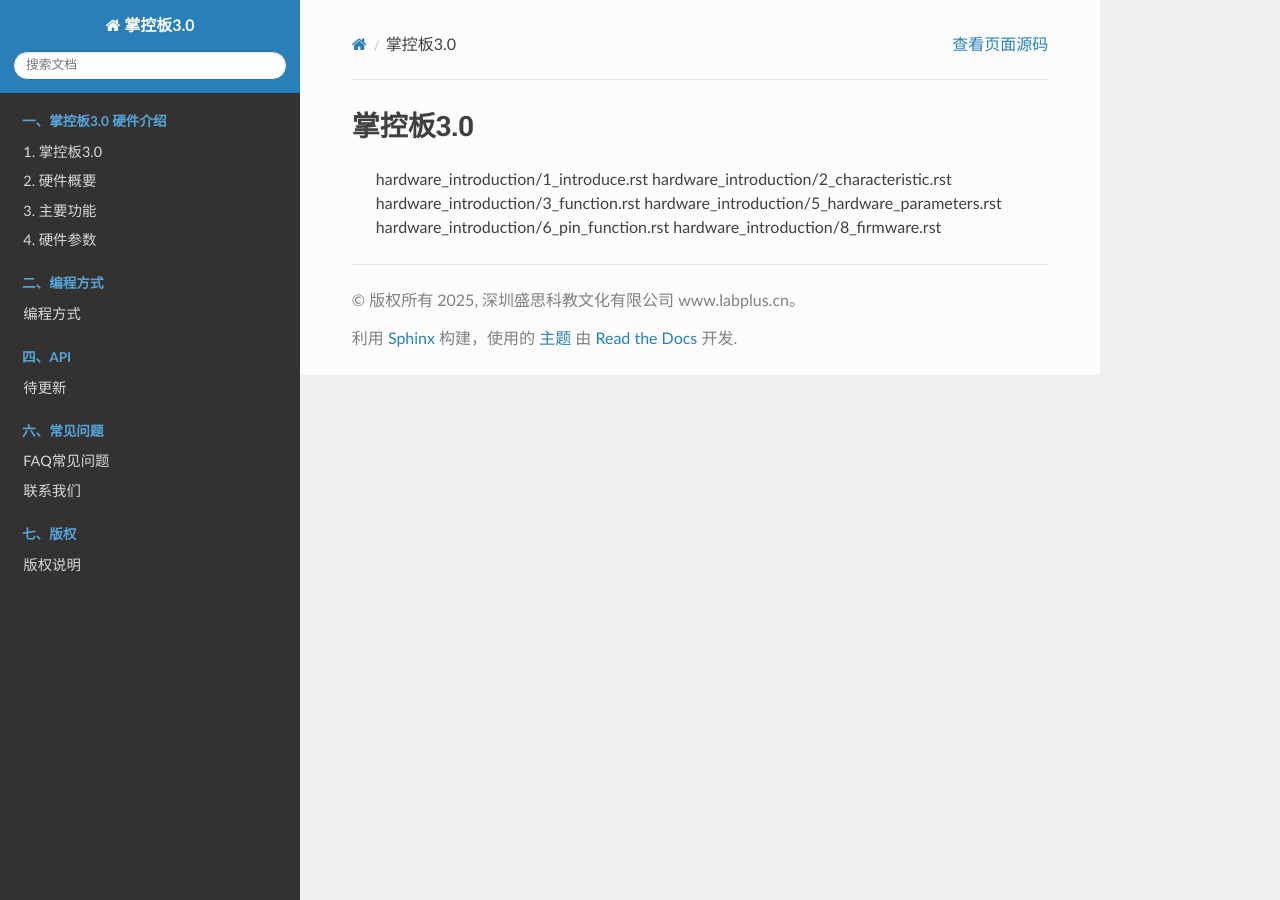
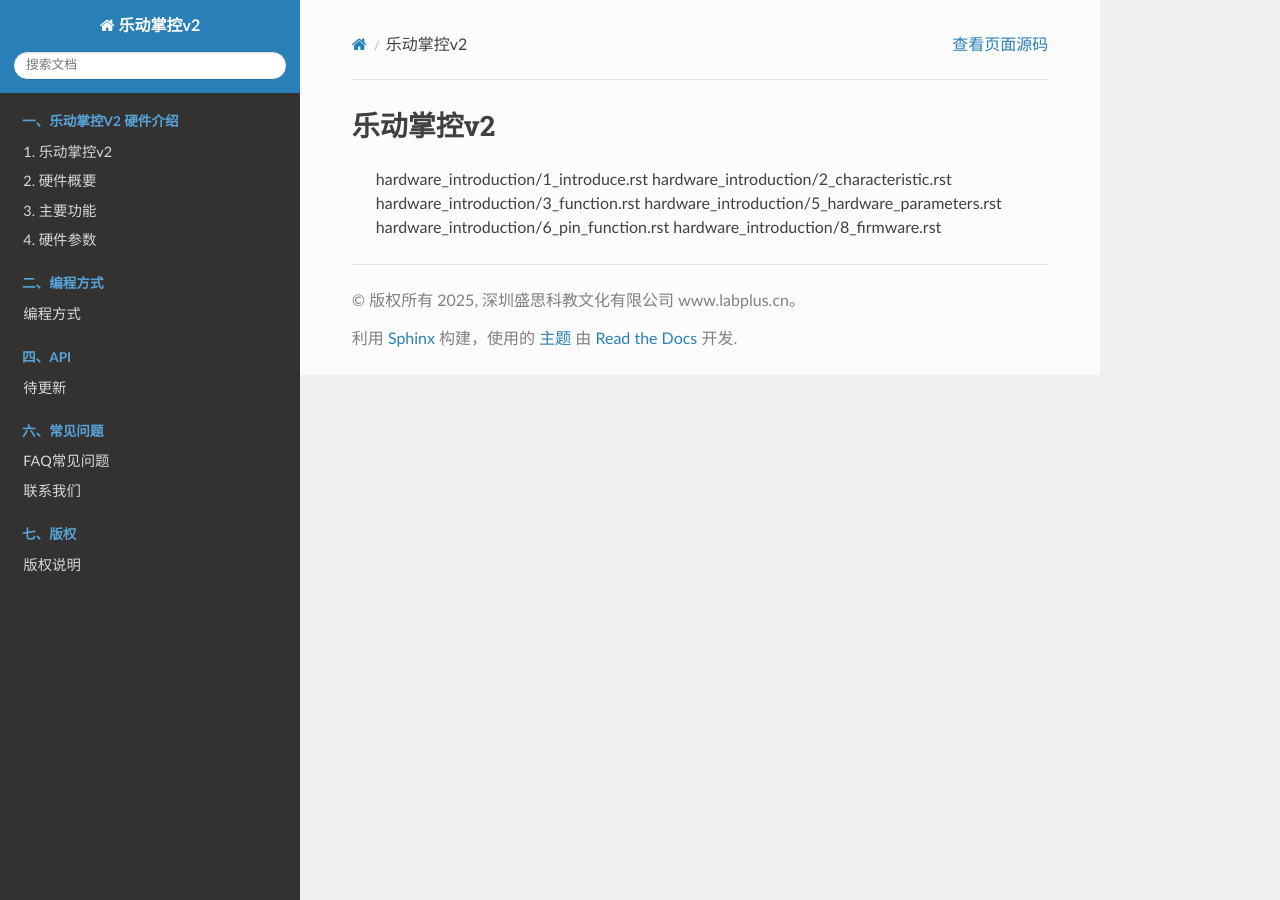
Before and after one commit to labplus-cn/labplus_ledong_v2-documentation, a Sphinx documentation site: the page built from documentation/hardware_introduction/index.rst, in a window 1280 px wide. Built offline with Sphinx 7.4.7 and the Read the Docs theme 3.1.0, drawn with Linux system fonts in a browser that asks for light colours; pages that are not in the unit, such as notebooks, are missing from menus.

Commit message:
乐动掌控v2

```diff
--- a/README.md
+++ b/README.md
@@ -1,7 +1,7 @@
-# 掌控板3.0 在线文档仓库
+# 乐动掌控v2 在线文档仓库
 https://mpython-pro.readthedocs.io/zh-cn/latest/index.html
 
-## 掌控板3.0 在线文档
+## 乐动掌控v2  在线文档
 
 git remote add origin https://github.com/labplus-cn/mpython_pro-documentation.git
 ## 编译步骤
--- a/documentation/conf.py
+++ b/documentation/conf.py
@@ -17,7 +17,7 @@
 
 # -- Project information -----------------------------------------------------
 
-project = '掌控板3.0'
+project = '乐动掌控v2 '
 copyright = '2025, 深圳盛思科教文化有限公司 www.labplus.cn'
 author = '深圳盛思科教文化有限公司'
 
--- a/documentation/hardware_introduction/1_introduce.rst
+++ b/documentation/hardware_introduction/1_introduce.rst
@@ -1,4 +1,4 @@
-掌控板3.0
+乐动掌控v2
 ==============
 介绍
 -----------
--- a/documentation/hardware_introduction/index.rst
+++ b/documentation/hardware_introduction/index.rst
@@ -1,4 +1,4 @@
-掌控板3.0
+乐动掌控v2
 ======================================================
    hardware_introduction/1_introduce.rst
    hardware_introduction/2_characteristic.rst
--- a/documentation/index.rst
+++ b/documentation/index.rst
@@ -4,7 +4,7 @@
 掌控板3.0帮助文档
 ======================================================
 
-欢迎您，使用掌控板3.0！
+欢迎您，使用乐动掌控v2 ！
 
 掌控板3.0是一块MicroPython微控制器板，它集成ESP32-S3高性能双核芯片，使用当下最流行的Python编程语言，以便您轻松地将代码从电脑传输到掌控板中，从而体验程序创作的无穷乐趣
 
@@ -22,7 +22,7 @@
 
 .. toctree::
     :maxdepth: 3
-    :caption: 一、掌控板3.0 硬件介绍
+    :caption: 一、乐动掌控v2  硬件介绍
     :titlesonly:
     :numbered:
 
```
Also changed, not shown: documentation/_static/image/IO-1.png (deleted), documentation/_static/image/IO-2.png (deleted), documentation/_static/image/k210.png (deleted).
